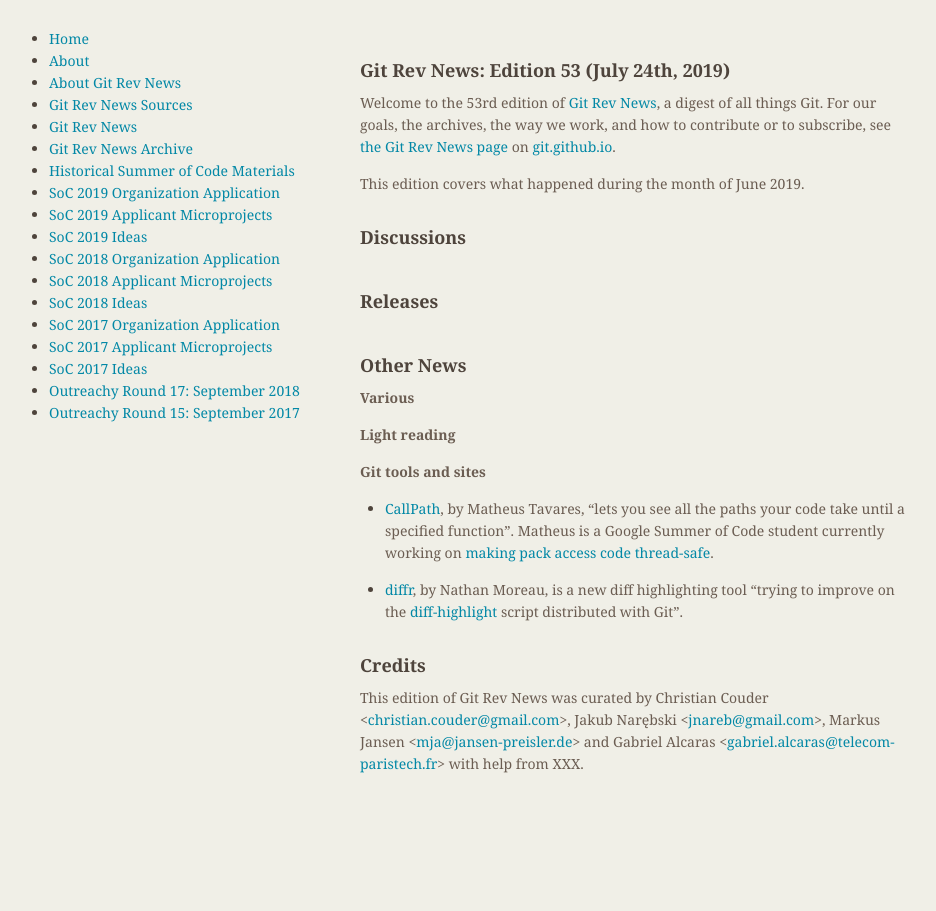
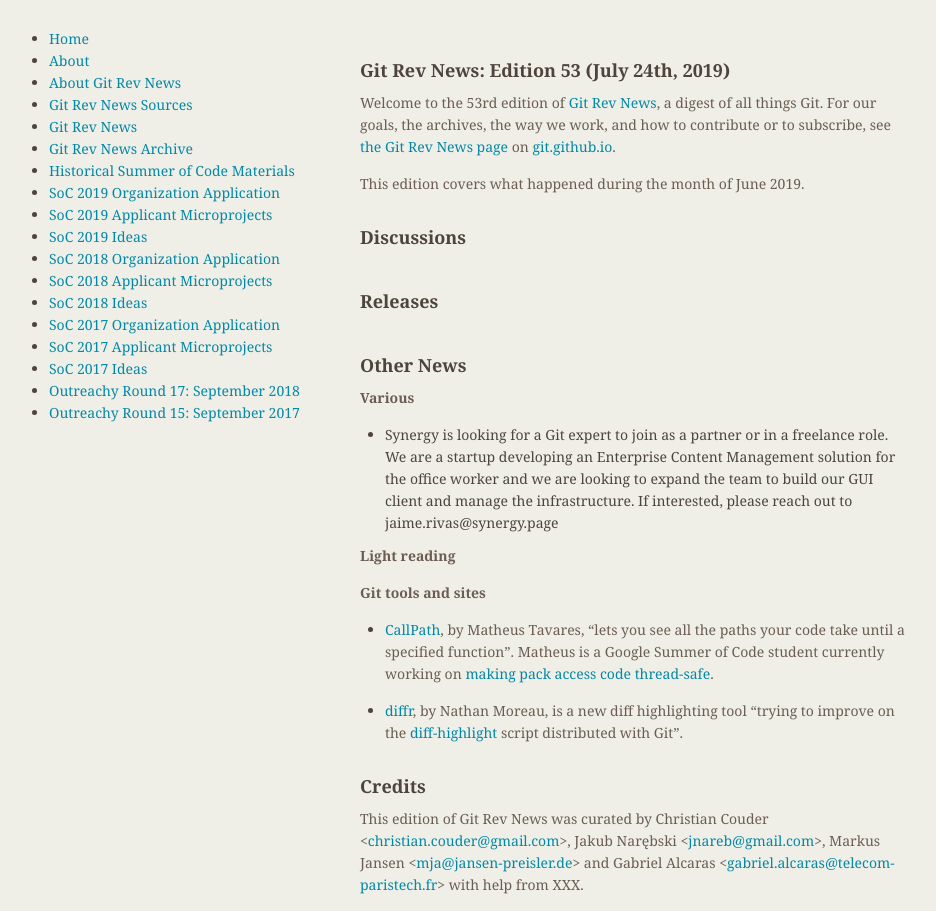
Before and after one commit to git/git.github.io, a Jekyll site: the page built from rev_news/drafts/edition-53.md, in a window 1280 px wide. Shown: the whole page, without its empty margins (174-1110 px from the left). Built offline with Jekyll 4.4.1, drawn with Linux system fonts in a browser that asks for light colours.

Commit message:
Update edition-53.md
Add "Looking for Git expert" message in Other News/Various

```diff
--- a/rev_news/drafts/edition-53.md
+++ b/rev_news/drafts/edition-53.md
@@ -40,6 +40,7 @@
 
 __Various__
 
+* Synergy is looking for a Git expert to join as a partner or in a freelance role. We are a startup developing an Enterprise Content Management solution for the office worker and we are looking to expand the team to build our GUI client and manage the infrastructure. If interested, please reach out to jaime.rivas@synergy.page
 
 __Light reading__
 
```
